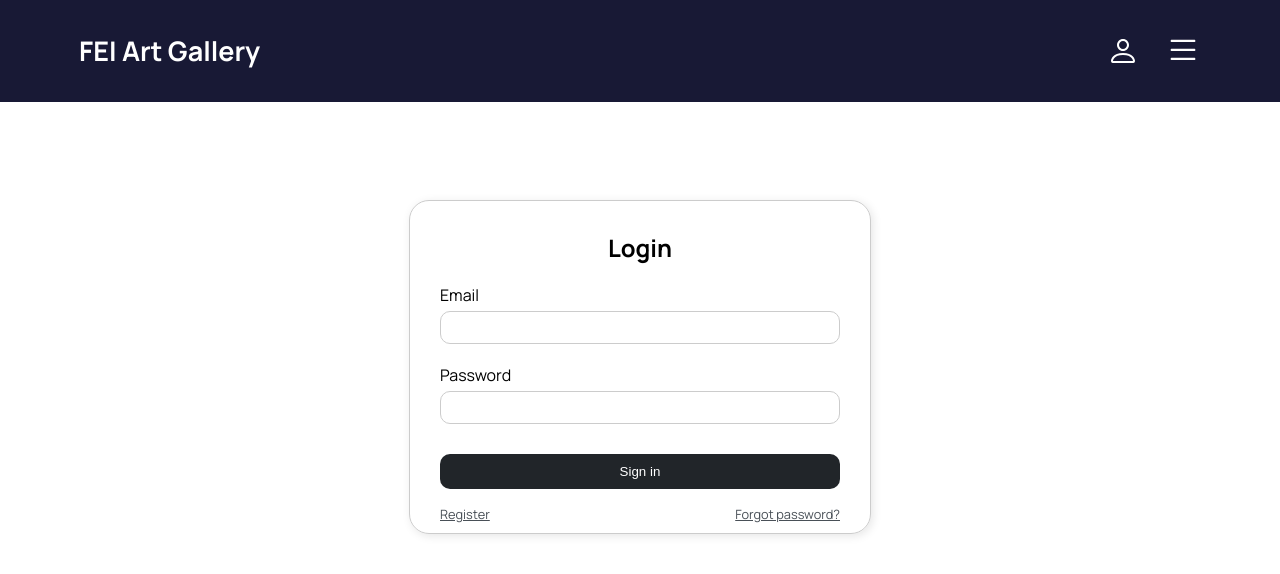
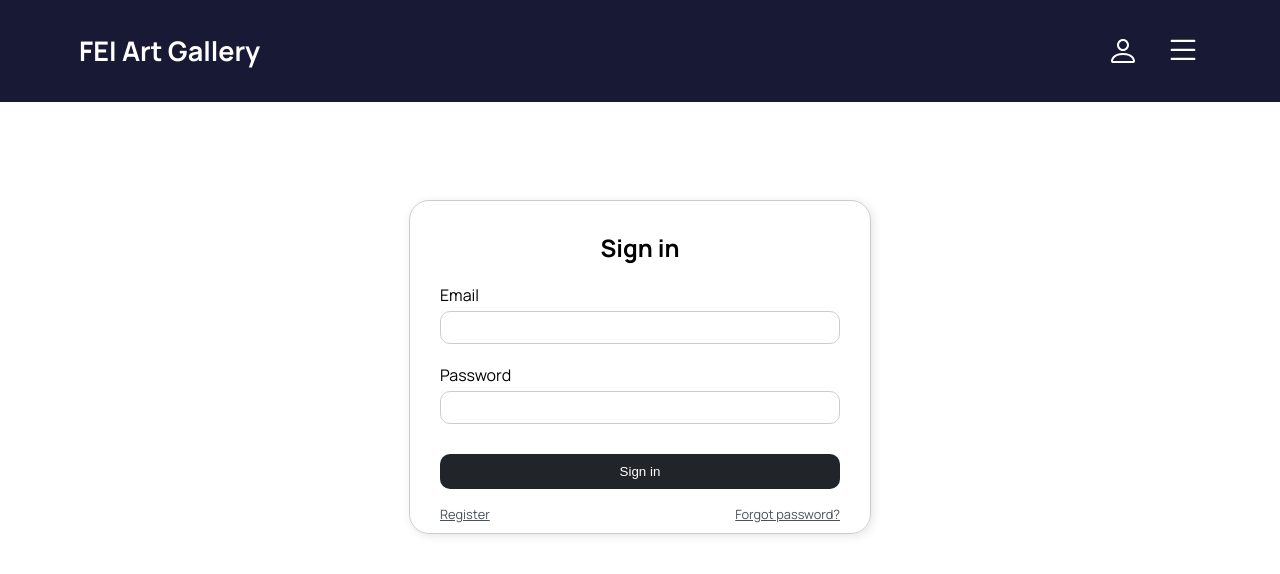
Before and after one commit to MarianFigula/asos-art-gallery, a React (Create React App) app: page /login in a window 1280 px wide. Shown: the top 574 px of the page. Built offline with nearby package versions, Linux system fonts and the light colour scheme; no server answers.

Commit message:
feat: from Login to Sign In

```diff
--- a/src/components/login/Login.js
+++ b/src/components/login/Login.js
@@ -32,7 +32,7 @@ export function Login() {
 
     return (
         <div className="login-container">
-            <h2>Login</h2>
+            <h2>Sign in</h2>
             <form onSubmit={handleSubmit}>
                 <div>
                     <label>Email</label>
```
